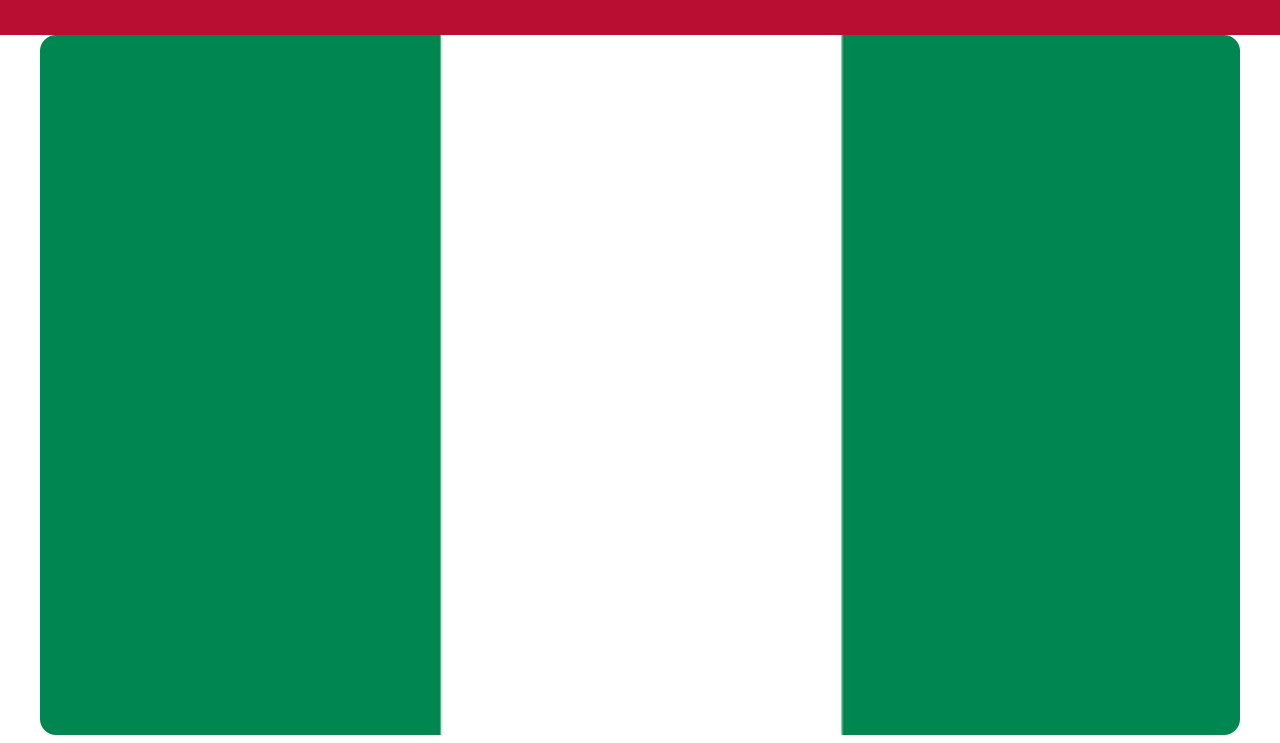
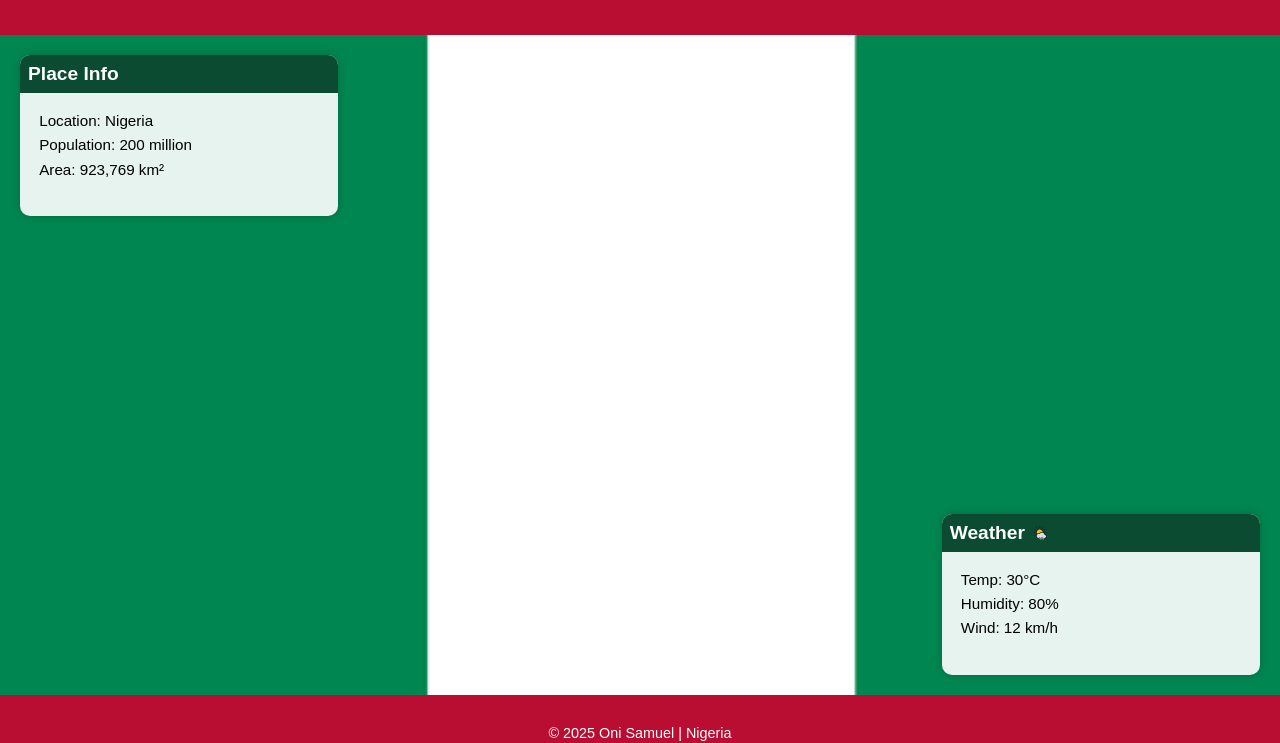
Before and after one commit to Samizy29/wdd131, a plain HTML site: page place.html in a window 1280 px wide. Shown: the part 77-820 px from the top of the page. Drawn offline with Linux system fonts and the light colour scheme.

Commit message:
wk3 done

```diff
--- a/place.html
+++ b/place.html
@@ -6,8 +6,8 @@
 <meta name="description" content="Explore a beautiful place with weather info and responsive design.">
 <meta name="author" content="Oni Samuel">
 <title>Explore Nigeria</title>
-<link rel="stylesheet" href="styles/place.css">
-<link rel="stylesheet" href="styles/place-large.css">
+<link rel="stylesheet" href="styles/place.css" media="(max-width: 767px)">
+<link rel="stylesheet" href="styles/place-large.css" media="(min-width: 768px)">
 <script src="scripts/place.js" defer></script>
 </head>
 <body>
@@ -16,31 +16,31 @@
 </header>
 
 <main>
-    <section class="hero">
-    <picture>
-        <source srcset="images/nigeria.jpg" media="(min-width: 768px)">
-        <img src="images/nigeria.jpg" alt="Scenic view of Nigeria">
-    </picture>
+  <div class="image-background">
+    <img src="images/nigeria.jpg" alt="Place Background" class="background-img">
+  </div>
+
+  <div class="info-container">
+    <section class="data-card">
+      <h2>Place Info</h2>
+      <ul>
+        <li>Location: Nigeria</li>
+        <li>Population: 200 million</li>
+        <li>Area: 923,769 km²</li>
+      </ul>
     </section>
 
-    <section class="card data">
-    <h2>Data</h2>
-    <p><strong>Capital:</strong> Abuja</p>
-    <p><strong>Population:</strong> 223 million</p>
-    <p><strong>Languages:</strong> English, Hausa, Yoruba, Igbo</p>
-    <p><strong>Currency:</strong> Nigerian Naira (₦)</p>
+    <section class="weather-card">
+      <h2>Weather <img src="images/partly-cloudy.svg" class="weather-icon" alt=""></h2>
+      <ul>
+        <li>Temp: 30°C</li>
+        <li>Humidity: 80%</li>
+        <li>Wind: 12 km/h</li>
+      </ul>
     </section>
+  </div>
+</main>
 
-    <section class="card weather">
-      <h2>Weather <span class="icon"></span></h2>
-      <p><strong>Temperature:</strong> 35 °F</p>
-      <p><strong>Wind Speed:</strong> 10 mph</p>
-      <p><strong>Wind Chill:</strong> <span id="windchill">Loading...</span></p>
-      <div class="weather-icon svg-icon">
-        <img src="images/partly-cloudy.svg" alt="Partly cloudy weather icon" width="40">
-      </div>
-    </section>
-  </main>
 
   <footer>
     <p>&copy; <span id="year"></span> Oni Samuel | Nigeria</p>
--- a/styles/place-large.css
+++ b/styles/place-large.css
@@ -1,34 +1,111 @@
-/* place-large.css - Desktop and larger screen styles */
-@media (min-width: 768px) {
-  main {
-    flex-direction: row;
-    justify-content: space-between;
-    align-items: flex-start;
-    max-width: 1200px;
-    margin: 0 auto;
-    gap: 2rem;
+:root {
+  --primary-color: #b90e32;
+  --accent-color: #0a4b31;
+  --background-color: lightgray;
+  --text-color: #000;
 }
 
-  picture, .data, .weather {
-    flex: 1;
+body, html {
+  margin: 0;
+  padding: 0;
+  font-family: Arial, sans-serif;
+  height: 100%;
+  color: var(--text-color);
 }
 
-  picture img {
-    max-width: 100%;
-    height: auto;
-    display: block;
-    border-radius: 1rem;
+/* Header and Footer */
+header, footer {
+  background-color: var(--primary-color);
+  color: white;
+  text-align: center;
+  padding: 1rem;
+  z-index: 2;
+  position: relative;
 }
 
-  .weather h2::after {
-    content: " ⛅";
+/* Main container */
+main {
+  position: relative;
+  height: calc(100vh - 140px); /* Full height minus header and footer */
+  overflow: hidden;
 }
 
-  .svg-icon {
-    display: none;
+/* Background Image Container */
+.image-background {
+  position: absolute;
+  top: 0;
+  left: 0;
+  right: 0;
+  bottom: 0;
+  z-index: 0;
 }
 
-  .card {
-    margin: 2rem 0;
+.background-img {
+  width: 100%;
+  height: 100%;
+  object-fit: cover;
 }
+
+/* Overlay content (cards) */
+.info-container {
+  position: absolute;
+  top: 0;
+  left: 0;
+  right: 0;
+  bottom: 0;
+  z-index: 1;
 }
+
+/* Data Card - Top Left */
+.data-card {
+  position: absolute;
+  top: 20px;
+  left: 20px;
+  background-color: rgba(255, 255, 255, 0.9);
+  border-radius: 10px;
+  padding: 1.2rem;
+  width: 280px;
+  box-shadow: 0 0 10px rgba(0, 0, 0, 0.2);
+}
+
+/* Weather Card - Bottom Left */
+.weather-card {
+  position: absolute;
+  bottom: 20px;
+  right: 20px;
+  background-color: rgba(255, 255, 255, 0.9);
+  border-radius: 10px;
+  padding: 1.2rem;
+  width: 280px;
+  box-shadow: 0 0 10px rgba(0, 0, 0, 0.2);
+}
+
+/* Headings in Cards */
+.data-card h2, .weather-card h2 {
+  background-color: var(--accent-color);
+  color: white;
+  margin: -1.2rem -1.2rem 1rem;
+  padding: 0.5rem;
+  border-top-left-radius: 10px;
+  border-top-right-radius: 10px;
+  font-size: 1.2rem;
+}
+
+/* Icons */
+.weather-icon {
+  width: 20px;
+  vertical-align: middle;
+}
+
+/* List formatting */
+ul {
+  list-style-type: none;
+  padding: 0;
+  font-size: 0.95rem;
+  line-height: 1.6;
+}
+
+/* Footer style */
+footer {
+  font-size: 0.9rem;
+}
--- a/styles/place.css
+++ b/styles/place.css
@@ -1,9 +1,7 @@
-/* place.css */
-
 :root {
   --primary-color: #b90e32;
   --accent-color: #0a4b31;
-  --background-color: #fff;
+  --background-color: lightgray;
   --text-color: #000;
 }
 
@@ -21,64 +19,56 @@ header, footer {
   padding: 1rem;
 }
 
+/* Main layout container for mobile */
 main {
   display: flex;
   flex-direction: column;
   align-items: center;
-  justify-content: center;
+  padding: 1rem;
 }
 
-.hero {
+/* Background image shown as a full-width top image */
+.background-img {
   width: 100%;
-  display: block;
+  max-height: 250px;
+  object-fit: cover;
+  border-radius: 10px;
+  margin-bottom: 1rem;
 }
 
-.hero img {
-  width: 100%;
-  height: auto;
-  display: block;
+/* Cards in a column */
+.data-card, .weather-card {
+  background-color: rgba(255, 255, 255, 0.95);
+  border-radius: 10px;
+  padding: 1rem;
+  width: 95%;
+  max-width: 350px;
+  margin-bottom: 1.5rem;
+  box-shadow: 0 0 10px rgba(0, 0, 0, 0.1);
 }
 
-.data, .weather {
-  background-color: rgba(255, 255, 255, 0.85);
-  border-radius: 8px;
-  padding: 1rem;
-  margin: 1rem;
-  box-shadow: 0 4px 6px rgba(0, 0, 0, 0.1);
-  max-width: 90%;
-}
-
-.data h2, .weather h2 {
+.data-card h2, .weather-card h2 {
   background-color: var(--accent-color);
   color: white;
   padding: 0.5rem;
-  margin: -1rem -1rem 1rem -1rem;
-  border-radius: 8px 8px 0 0;
+  margin-top: -1rem;
+  margin-bottom: 1rem;
+  border-radius: 10px 10px 0 0;
+  font-size: 1.2rem;
+}
+
+ul {
+  list-style-type: none;
+  padding: 0;
+  font-size: 0.95rem;
+  line-height: 1.6;
+}
+
+.weather-icon {
+  width: 20px;
+  vertical-align: middle;
 }
 
 footer {
   font-size: 0.9rem;
 }
-
-/* Responsive SVG icon */
-.weather img {
-  width: 24px;
-  height: 24px;
-}
-
-@media (min-width: 700px) {
-  main {
-    flex-direction: row;
-    flex-wrap: wrap;
-    justify-content: space-around;
-    align-items: flex-start;
-  }
-
-  .hero {
-    order: -1;
-  }
-
-  .data, .weather {
-    max-width: 40%;
-  }
-}
```
Also changed, not shown: index.html (+1 -1 lines), images/partly-cloudy.svg (added). Lines whose indentation alone changed are shown as unchanged.
